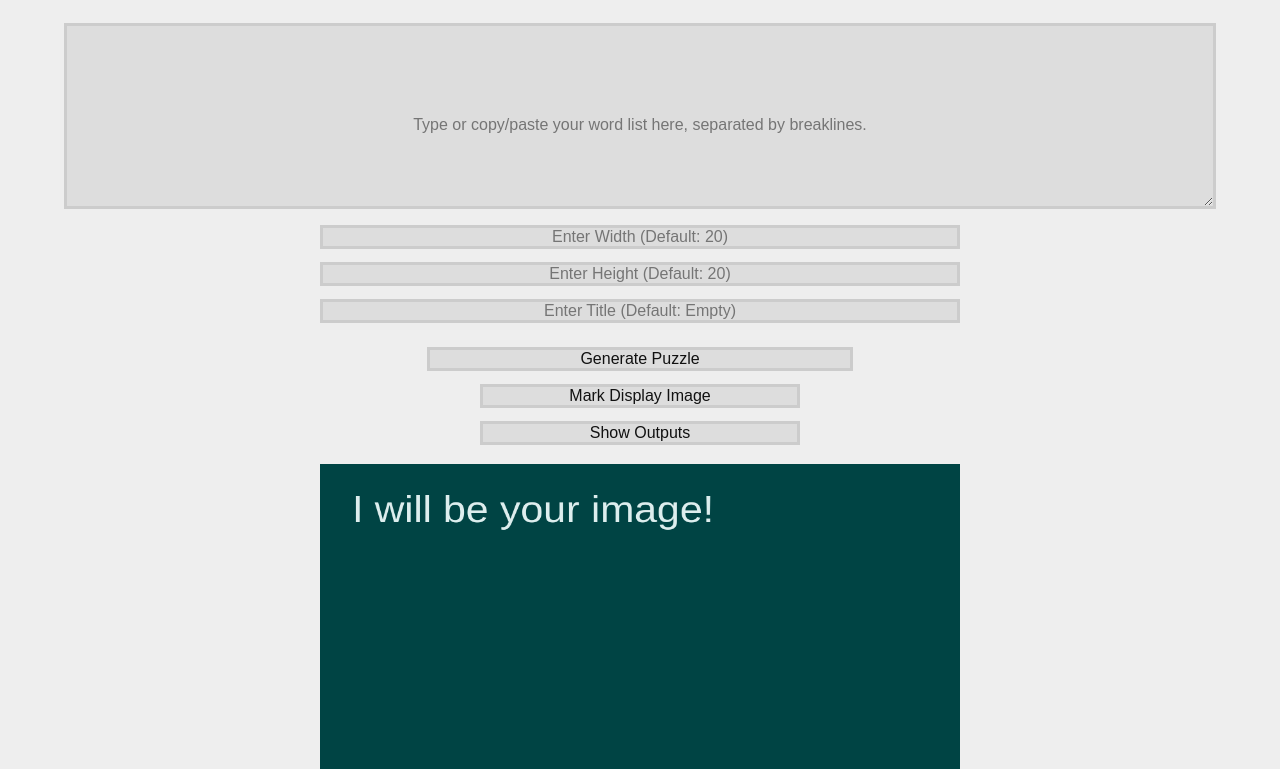
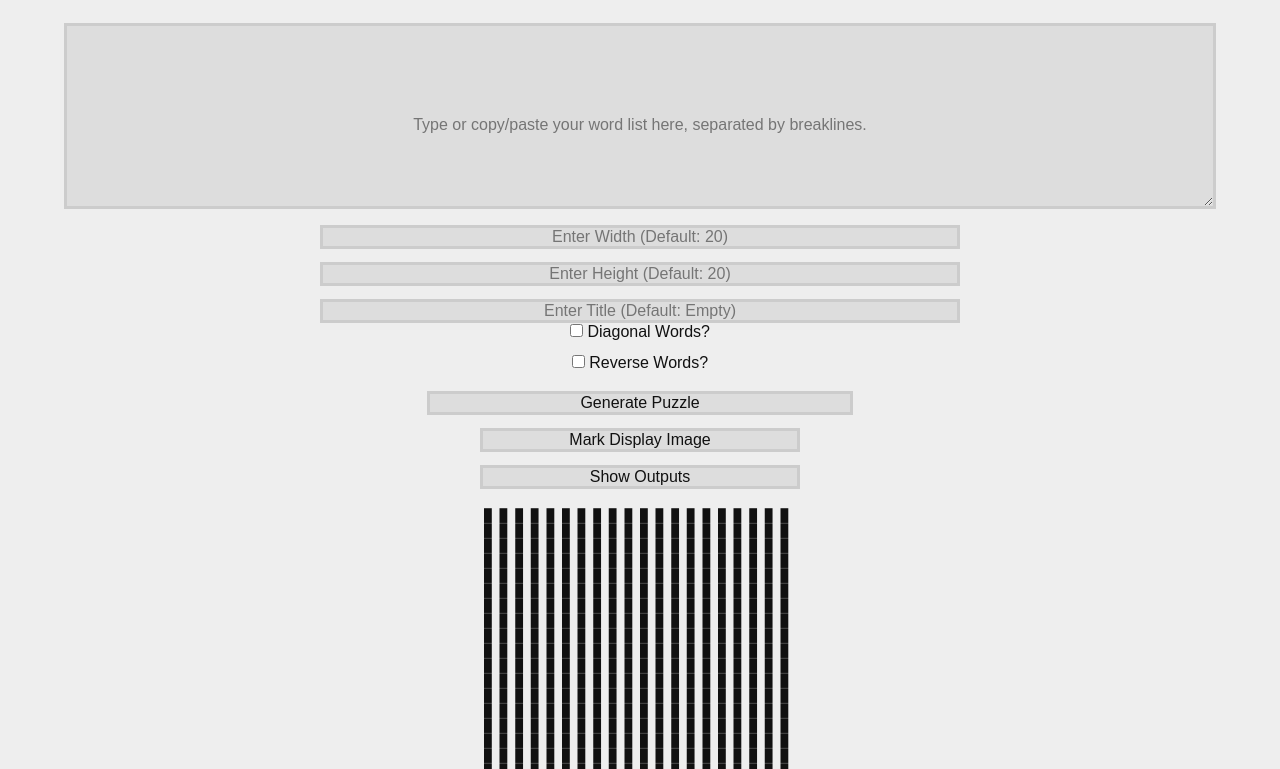
Before and after one commit to Cyan-Ninja/word-search-generator, a plain HTML site: page index.html in a window 1280 px wide. Shown: the part 31-800 px from the top of the page. Drawn offline with Linux system fonts and the light colour scheme.

Commit message:
Added the buttons only & added default generation. Set it so it will do the default generation and display onload.

```diff
--- a/index.html
+++ b/index.html
@@ -22,7 +22,9 @@ Type or copy/paste your word list here, separated by breaklines."></textarea>
 			<div>
 				<input type="text" id="setHeight" placeholder="Enter Height (Default: 20)">
 			</div>
-			<input type="text" id="puzzleTitle" placeholder="Enter Title (Default: Empty)"><br><br>
+			<input type="text" id="puzzleTitle" placeholder="Enter Title (Default: Empty)"><br>
+			<input type="checkbox" id="diagonalsCheck" class="checkbox"> Diagonal Words?<br>
+			<div><input type="checkbox" id="reversesCheck" class="checkbox"> Reverse Words?</div>
 			<button type="button" id="generatePuzzle" onclick="generatePuzzle();">Generate Puzzle</button><br>
 			<button type="button" onclick="markImageButton();">Mark Display Image</button><br>
 			<button type="button" onclick="document.getElementById('outputs').style.display = 'flex';">Show Outputs</button>
--- a/script.js
+++ b/script.js
@@ -214,6 +214,9 @@ function tempDisplay() {
 	document.getElementById("tempDisplay").innerHTML = html;
 	document.getElementById("tempDisplay").style.fontFamily = "monospace";
 }
+generatePuzzle();
+tempDisplay();
+console.log("Default Run");
 // Canvas
 	// Context
 var c = document.getElementById("canvas");
--- a/style.css
+++ b/style.css
@@ -52,6 +52,10 @@ input {
 	background-color: #ddd;
 }
 
+.checkbox {
+	width: auto;
+}
+
 #generatePuzzle {
 	width: 33.333vw;
 }
```
